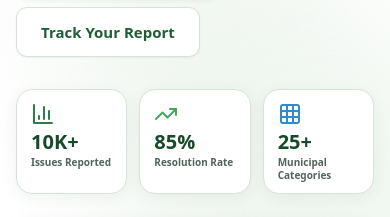
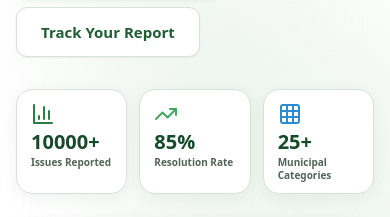
Before and after one commit to Ritvika28/CivicFix, a React (Vite) app in the folder client/: page / in a window 390 px wide. Shown: the part 380-597 px from the top of the page. Built offline with nearby package versions, Linux system fonts and the light colour scheme; no server answers; the HTML template or start-up script is replaced by a standard one.

Commit message:
updated ai recommendation feature

```diff
--- a/client/src/components/IntelligencePanel.jsx
+++ b/client/src/components/IntelligencePanel.jsx
@@ -20,6 +20,7 @@ import {
   recommendNextBestAction,
   buildIncidentTimeline
 } from '../utils/intelligenceEngine';
+import { AnimatedNumber } from '../hooks/useCountUp';
 
 export default function IntelligencePanel({ mainIssue = {}, incidentReports = [], allIssues = [], onNavigateToMap }) {
   const reports = incidentReports.length > 0 ? incidentReports : [mainIssue];
@@ -102,12 +103,12 @@ export default function IntelligencePanel({ mainIssue = {}, incidentReports = []
                       strokeDasharray={circumference}
                       strokeDashoffset={strokeDashoffset}
                       strokeLinecap="round"
-                      className="transition-all duration-700 ease-out"
+                      className="transition-all duration-1000 ease-out"
                     />
                   </svg>
                   <div className="absolute inset-0 flex flex-col items-center justify-center text-center">
                     <span className="text-[20px] font-extrabold text-[#174A2A] leading-none">
-                      {impact.score}
+                      <AnimatedNumber value={impact.score} />
                     </span>
                     <span className="text-[9px] text-[#52635A] font-bold uppercase tracking-tighter">
                       /100
--- a/client/src/components/MapView.jsx
+++ b/client/src/components/MapView.jsx
@@ -8,11 +8,11 @@ import { Layers } from 'lucide-react';
 import { detectHotspots } from '../utils/intelligenceEngine';
 
 // Create SVG custom map icons based on severity
-function createCustomIcon(severity) {
-  let color = '#22c55e'; // LOW (Green)
-  if (severity === 'MEDIUM') color = '#f59e0b'; // Amber
-  if (severity === 'HIGH') color = '#f97316'; // Orange
-  if (severity === 'CRITICAL') color = '#ef4444'; // Red
+function createCustomIcon(severity, isHotspot = false) {
+  let color = '#2F7D46'; // LOW (Green)
+  if (severity === 'MEDIUM') color = '#E8A52B'; // Amber
+  if (severity === 'HIGH') color = '#E65100'; // Orange
+  if (severity === 'CRITICAL') color = '#D9534F'; // Red
 
   const svgIcon = `
     <svg xmlns="http://www.w3.org/2000/svg" viewBox="0 0 24 24" fill="${color}" width="32" height="32">
@@ -21,7 +21,7 @@ function createCustomIcon(severity) {
   `;
 
   return L.divIcon({
-    className: 'custom-leaflet-marker',
+    className: `custom-leaflet-marker ${isHotspot || severity === 'CRITICAL' ? 'animate-civic-pulse' : ''}`,
     html: svgIcon,
     iconSize: [32, 32],
     iconAnchor: [16, 32],
--- /dev/null
+++ b/client/src/hooks/useCountUp.js
@@ -0,0 +1 @@
+export * from './useCountUp.jsx';
--- /dev/null
+++ b/client/src/hooks/useCountUp.jsx
@@ -0,0 +1,67 @@
+import { useState, useEffect, useRef } from 'react';
+
+export function useCountUp(endValue, duration = 800) {
+  const [count, setCount] = useState(0);
+  const ref = useRef(null);
+  const hasAnimated = useRef(false);
+
+  useEffect(() => {
+    const numericValue = typeof endValue === 'number' ? endValue : parseInt(endValue, 10);
+    if (isNaN(numericValue)) {
+      setCount(endValue);
+      return;
+    }
+
+    // Check for reduced motion preference
+    if (window.matchMedia('(prefers-reduced-motion: reduce)').matches) {
+      setCount(numericValue);
+      return;
+    }
+
+    const observer = new IntersectionObserver(
+      (entries) => {
+        if (entries[0].isIntersecting && !hasAnimated.current) {
+          hasAnimated.current = true;
+          let startTimestamp = null;
+          const step = (timestamp) => {
+            if (!startTimestamp) startTimestamp = timestamp;
+            const progress = Math.min((timestamp - startTimestamp) / duration, 1);
+            const easeOutProgress = 1 - Math.pow(1 - progress, 3);
+            setCount(Math.floor(easeOutProgress * numericValue));
+            if (progress < 1) {
+              window.requestAnimationFrame(step);
+            } else {
+              setCount(numericValue);
+            }
+          };
+          window.requestAnimationFrame(step);
+        }
+      },
+      { threshold: 0.1 }
+    );
+
+    if (ref.current) {
+      observer.observe(ref.current);
+    }
+
+    return () => observer.disconnect();
+  }, [endValue, duration]);
+
+  return { count, ref };
+}
+
+export function AnimatedNumber({ value, className = '', suffix = '' }) {
+  const numericValue = parseInt(value, 10);
+  const isNumeric = !isNaN(numericValue);
+  const { count, ref } = useCountUp(isNumeric ? numericValue : 0);
+
+  if (!isNumeric) {
+    return <span className={className}>{value}{suffix}</span>;
+  }
+
+  return (
+    <span ref={ref} className={className}>
+      {count}{suffix}
+    </span>
+  );
+}
--- /dev/null
+++ b/client/src/hooks/useScrollReveal.js
@@ -0,0 +1,45 @@
+import { useEffect, useRef } from 'react';
+
+export function useScrollReveal(options = {}) {
+  const ref = useRef(null);
+
+  useEffect(() => {
+    if (window.matchMedia('(prefers-reduced-motion: reduce)').matches) {
+      if (ref.current) {
+        ref.current.style.opacity = '1';
+        ref.current.style.transform = 'none';
+      }
+      return;
+    }
+
+    const observer = new IntersectionObserver(
+      (entries) => {
+        entries.forEach((entry) => {
+          if (entry.isIntersecting) {
+            entry.target.classList.add('civic-revealed');
+            if (options.once !== false) {
+              observer.unobserve(entry.target);
+            }
+          }
+        });
+      },
+      {
+        threshold: options.threshold || 0.1,
+        rootMargin: options.rootMargin || '0px 0px -40px 0px',
+      }
+    );
+
+    const currentRef = ref.current;
+    if (currentRef) {
+      observer.observe(currentRef);
+    }
+
+    return () => {
+      if (currentRef) {
+        observer.unobserve(currentRef);
+      }
+    };
+  }, [options.threshold, options.rootMargin, options.once]);
+
+  return ref;
+}
--- a/client/src/pages/Home.jsx
+++ b/client/src/pages/Home.jsx
@@ -11,8 +11,11 @@ import {
   BarChart3,
   TrendingUp,
   Grid3X3,
+  Zap,
 } from 'lucide-react';
 import { ISSUE_CATEGORIES } from '../data/demoData';
+import { AnimatedNumber } from '../hooks/useCountUp';
+import { useScrollReveal } from '../hooks/useScrollReveal';
 
 const HERO_IMAGE = '/images/hero_hq.jpg';
 
@@ -64,6 +67,9 @@ const WORKFLOW_STEPS = [
 ];
 
 export default function Home() {
+  const catSectionRef = useScrollReveal();
+  const workflowSectionRef = useScrollReveal();
+
   return (
     <div className="bg-[#F6FAF5] min-h-screen pb-12" style={{ overflowX: 'hidden', width: '100%' }}>
       <style>{`
@@ -167,19 +173,21 @@ export default function Home() {
                 </Link>
               </div>
 
-              {/* Stats */}
+              {/* Stats with Animated Count-Up */}
               <div className="grid grid-cols-3 gap-3 pt-2 max-w-[500px]">
                 {[
-                  { value: '10K+', label: 'Issues Reported', icon: BarChart3, accent: 'text-[#2F7D46]' },
-                  { value: '85%', label: 'Resolution Rate', icon: TrendingUp, accent: 'text-[#43A85F]' },
-                  { value: '25+', label: 'Municipal Categories', icon: Grid3X3, accent: 'text-[#2D8CCF]' },
+                  { rawVal: '10000', suffix: '+', label: 'Issues Reported', icon: BarChart3, accent: 'text-[#2F7D46]' },
+                  { rawVal: '85', suffix: '%', label: 'Resolution Rate', icon: TrendingUp, accent: 'text-[#43A85F]' },
+                  { rawVal: '25', suffix: '+', label: 'Municipal Categories', icon: Grid3X3, accent: 'text-[#2D8CCF]' },
                 ].map((stat) => (
                   <div
                     key={stat.label}
                     className="bg-[#FFFFFF] px-3.5 py-3 sm:px-4 sm:py-3.5 rounded-2xl border border-[#D6E4D7] shadow-civic civic-card-hover"
                   >
                     <stat.icon className={`w-4.5 h-4.5 ${stat.accent} mb-1.5`} />
-                    <div className="text-[20px] sm:text-[22px] font-extrabold text-[#174A2A] leading-none">{stat.value}</div>
+                    <div className="text-[20px] sm:text-[22px] font-extrabold text-[#174A2A] leading-none">
+                      <AnimatedNumber value={stat.rawVal} suffix={stat.suffix} />
+                    </div>
                     <div className="text-[10px] sm:text-[11px] text-[#52635A] font-bold leading-tight mt-1">{stat.label}</div>
                   </div>
                 ))}
@@ -199,8 +207,8 @@ export default function Home() {
         </div>
       </section>
 
-      {/* ── CATEGORIES ── */}
-      <section className="bg-[#F6FAF5] py-12 lg:py-14 border-b border-[#D6E4D7]">
+      {/* ── CATEGORIES (STAGGERED SCROLL REVEAL) ── */}
+      <section ref={catSectionRef} className="bg-[#F6FAF5] py-12 lg:py-14 border-b border-[#D6E4D7] civic-reveal">
         <div className="home-container">
           <div className="flex flex-col sm:flex-row sm:items-end justify-between gap-3 mb-6">
             <div>
@@ -220,12 +228,12 @@ export default function Home() {
           </div>
 
           <div className="grid grid-cols-1 sm:grid-cols-2 lg:grid-cols-3 xl:grid-cols-4 gap-4">
-            {Object.entries(ISSUE_CATEGORIES).map(([key, cat]) => {
+            {Object.entries(ISSUE_CATEGORIES).map(([key, cat], idx) => {
               const ui = CATEGORY_UI[key] || CATEGORY_UI.OTHER;
               return (
                 <div
                   key={key}
-                  className="category-card relative aspect-[16/9] max-h-[185px] rounded-[16px] overflow-hidden group border border-[#D6E4D7] shadow-civic cursor-pointer transition-all duration-300 hover:-translate-y-1 hover:border-[#43A85F] hover:shadow-civic-hover"
+                  className={`category-card relative aspect-[16/9] max-h-[185px] rounded-[16px] overflow-hidden group border border-[#D6E4D7] shadow-civic cursor-pointer transition-all duration-300 hover:-translate-y-1 hover:border-[#43A85F] hover:shadow-civic-hover civic-stagger-${(idx % 6) + 1}`}
                 >
                   <img
                     src={ui.img}
@@ -266,8 +274,8 @@ export default function Home() {
         </div>
       </section>
 
-      {/* ── WORKFLOW ── */}
-      <section className="py-12 lg:py-14 bg-[#FFFFFF]">
+      {/* ── WORKFLOW (PROGRESSIVE REVEAL) ── */}
+      <section ref={workflowSectionRef} className="py-12 lg:py-14 bg-[#FFFFFF] civic-reveal">
         <div className="home-container">
           <div className="bg-[#EEF6EE] rounded-[24px] p-6 sm:p-8 lg:p-10 border border-[#D6E4D7] shadow-civic">
             <div className="mb-6 sm:mb-8 text-center sm:text-left">
@@ -284,7 +292,7 @@ export default function Home() {
                 const Icon = step.icon;
                 return (
                   <div key={step.title} className="relative min-w-0 flex flex-col items-center">
-                    <div className="workflow-card w-full bg-[#FFFFFF] p-5 rounded-[18px] border border-[#D6E4D7] shadow-sm flex flex-col items-center justify-center text-center min-h-[170px] h-full transition-all duration-300 hover:-translate-y-1 hover:border-[#43A85F]">
+                    <div className={`workflow-card w-full bg-[#FFFFFF] p-5 rounded-[18px] border border-[#D6E4D7] shadow-sm flex flex-col items-center justify-center text-center min-h-[170px] h-full transition-all duration-300 hover:-translate-y-1 hover:border-[#43A85F] civic-stagger-${idx + 1}`}>
                       {/* Centered Step Circle & Icon */}
                       <div className="relative mb-3 flex items-center justify-center">
                         <div
```
Also changed, not shown: client/src/index.css (+62 -0 lines), client/src/pages/AdminDashboard.jsx (+22 -15 lines).
